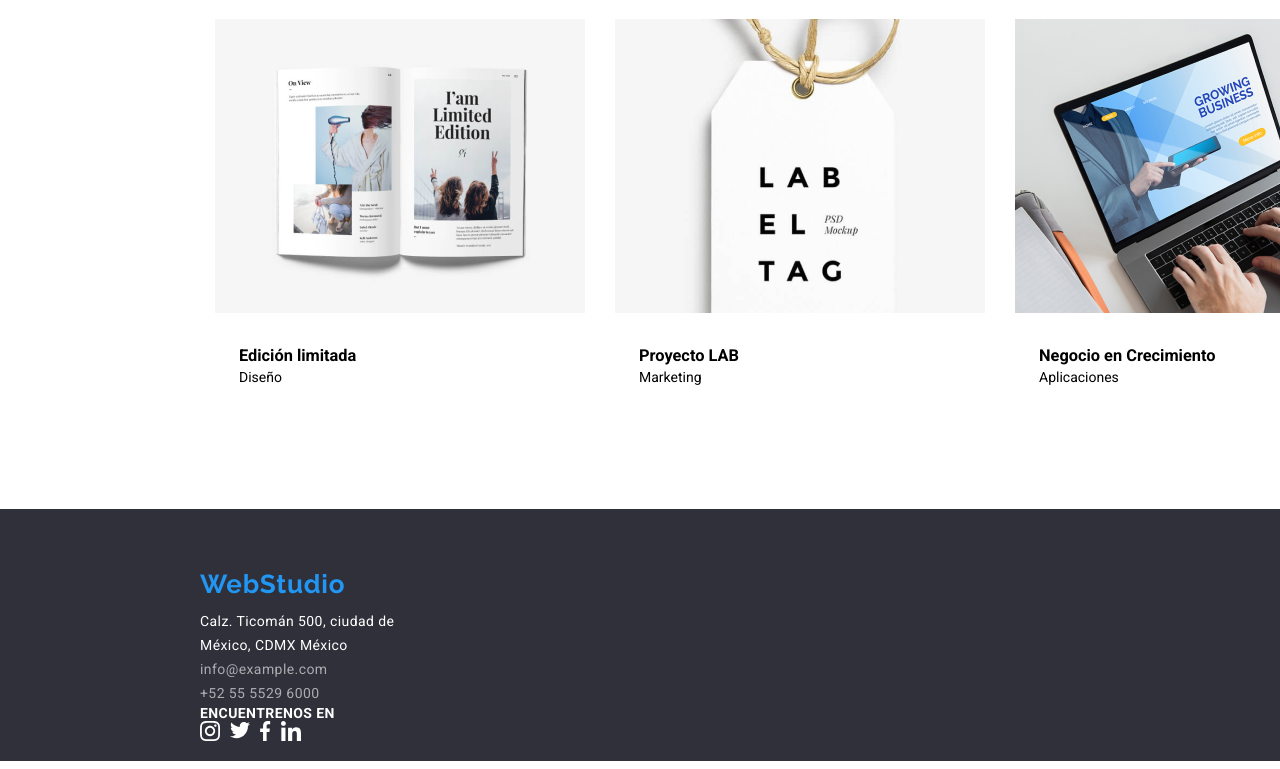
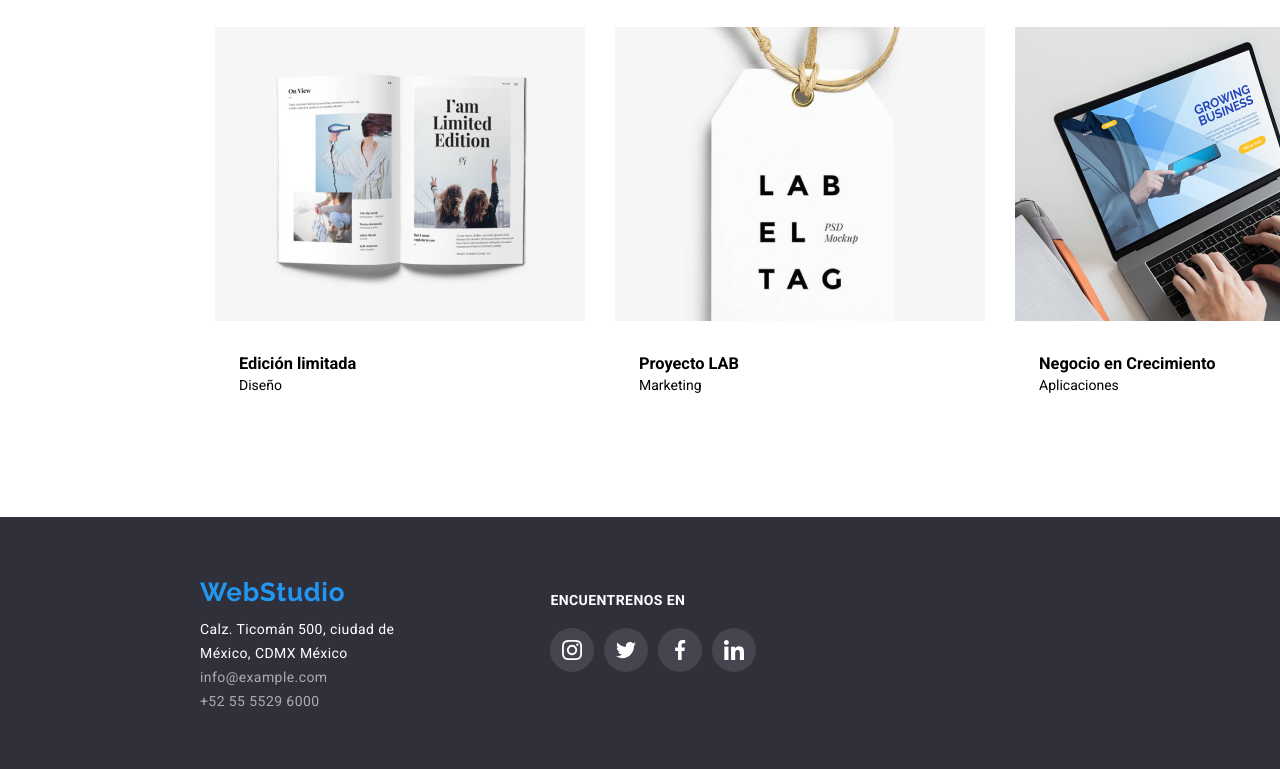
Before and after one commit to Jorgemomo/goit-markup-hw-03, a plain HTML site: page portfolio.html in a window 1280 px wide. Shown: the part 1133-1902 px from the top of the page. Drawn offline with Linux system fonts and the light colour scheme.

Commit message:
Ajustes en portafolio, botones y footer. Problemas para centrar en la pagina del navegador

```diff
--- a/css/styles.css
+++ b/css/styles.css
@@ -239,6 +239,7 @@ main {
   display: flex;
   flex-direction: column;
   padding-top: 60px;
+  padding-bottom: 47px;
 }
 
 footer p {
@@ -276,18 +277,17 @@ footer p {
 
 .buttons {
   border-radius: 4px;
-  background: #f5f4fa;
-  box-shadow: 0px 3px 1px rgba(0, 0, 0, 0.1), 0px 1px 2px rgba(0, 0, 0, 0.08),
-    0px 2px 2px rgba(0, 0, 0, 0.12);
+  border: var(--team-background);
+  background: var(--team-background);
   cursor: pointer;
-  font-weight: 500;
   font-size: 16px;
+  font-weight: 600;
   line-height: 26px;
   text-align: center;
   letter-spacing: 0.03em;
   color: var(--text-color);
+  padding: 6px 22px;
 }
-
 
 .none-style {
   list-style: none;
@@ -340,9 +340,17 @@ button[type="button"]:hover {
   padding-top: 4px;
 }
 
-.social-pages {}
+.footer-flex {
+  display: flex;
+  gap: 156px;
+}
 
-.text-social-links {}
+.social {
+  display: flex;
+  flex-direction: column;
+  padding-top: 75px;
+  gap: 20px;
+}
 
 .social-links {
   list-style: none;
@@ -350,3 +358,17 @@ button[type="button"]:hover {
   padding: 0;
   gap: 10px;
 }
+
+.social-links a {
+  display: flex;
+  justify-content: center;
+  align-items: center;
+  background-color: rgba(255, 255, 255, 0.1);
+  width: 44px;
+  height: 44px;
+  border-radius: 50%;
+}
+
+.social-links a:hover {
+  background-color: var(--change-color);
+}
--- a/portfolio.html
+++ b/portfolio.html
@@ -202,7 +202,9 @@
     </main>
     <footer>
       <div class="banner-footer">
-        <address class="container address">
+        <div class="container">
+          <div class="footer-flex">
+            <address class="address">
               <a class="logo" href="./index.html">WebStudio</a>
               <p class="mexico">
                 Calz. Ticomán 500, ciudad de<br />México, CDMX México
@@ -215,8 +217,9 @@
               <p>
                 <a class="footer" href="tel:+525555296000">+52 55 5529 6000</a>
               </p>
-          <div class="social-pages">
-            <p class="text-social-links">ENCUENTRENOS EN</p>
+            </address>
+            <div class="social">
+              <p>ENCUENTRENOS EN</p>
               <ul class="social-links">
                 <li>
                   <a href="https://www.instagram.com/" target="_blank">
@@ -240,7 +243,8 @@
                 </li>
               </ul>
             </div>
-        </address>
+          </div>
+        </div>
       </div>
     </footer>
   </body>
```
Lines whose indentation alone changed are shown as unchanged.
